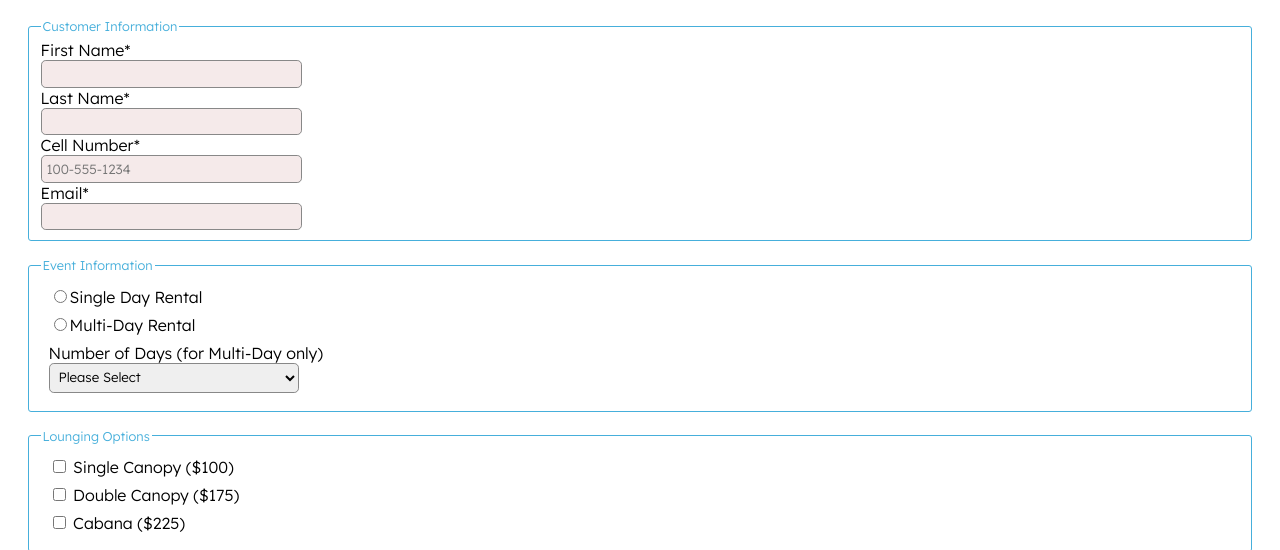
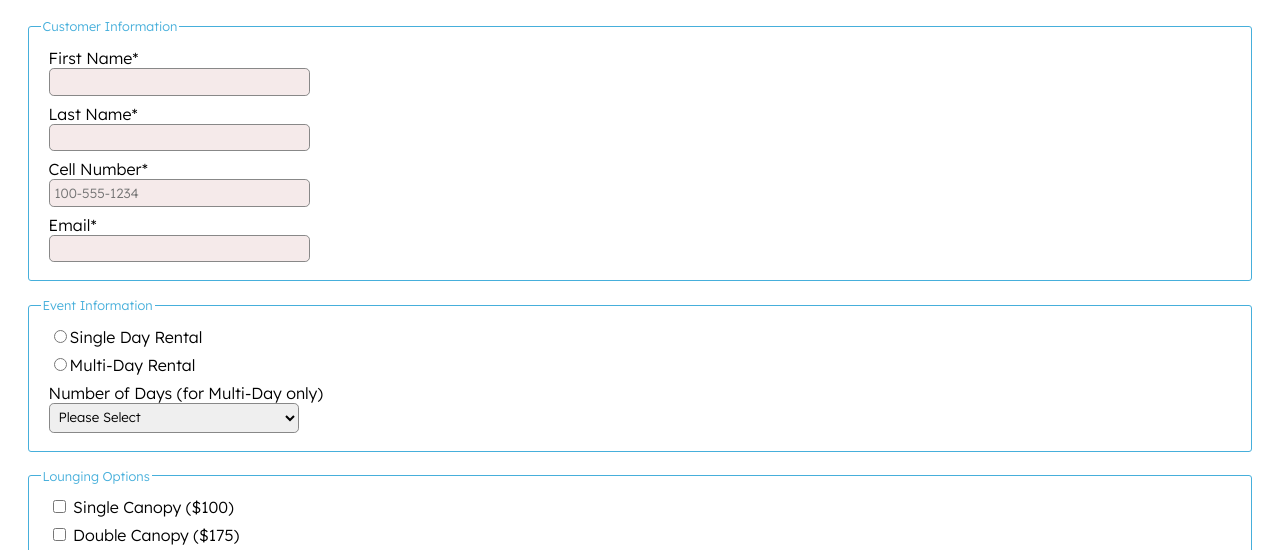
Before and after one commit to allisonbrouse/dwdd1600, a plain HTML site: page 06form/book.html in a window 1280 px wide. Shown: the part 221-771 px from the top of the page. Drawn offline with Linux system fonts and the light colour scheme.

Commit message:
Update book.html

```diff
--- a/06form/book.html
+++ b/06form/book.html
@@ -34,10 +34,10 @@
 
         <fieldset>
         <legend>Customer Information</legend>
-       <lablel>First Name*<input type="text" name="fname" required></lablel>
-        <lablel>Last Name*<input type="text" name="lname" required></lablel>
-        <lablel>Cell Number*<input type="tel" name="phone" required placeholder="100-555-1234"></lablel>
-         <lablel>Email*<input type="email" name="email" required></lablel>
+       <label>First Name*<input type="text" name="fname" required></label>
+        <label>Last Name*<input type="text" name="lname" required></label>
+        <label>Cell Number*<input type="tel" name="phone" required placeholder="100-555-1234"></label>
+         <label>Email*<input type="email" name="email" required></label>
         </fieldset>
 
         <fieldset>
@@ -72,6 +72,7 @@
         </label>
 
         <input type="submit" value="Book Event">
+        </form>
         </main>
         <!-- Start of page footer -->
         <footer>
```
